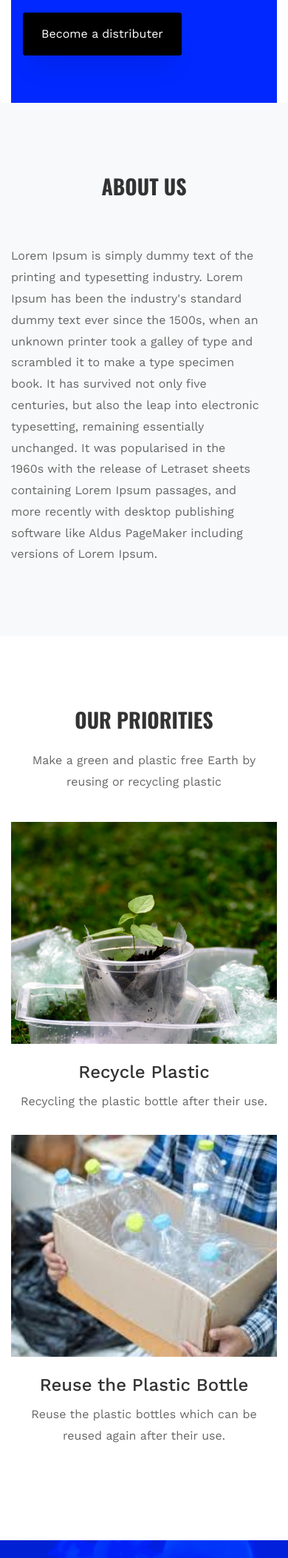
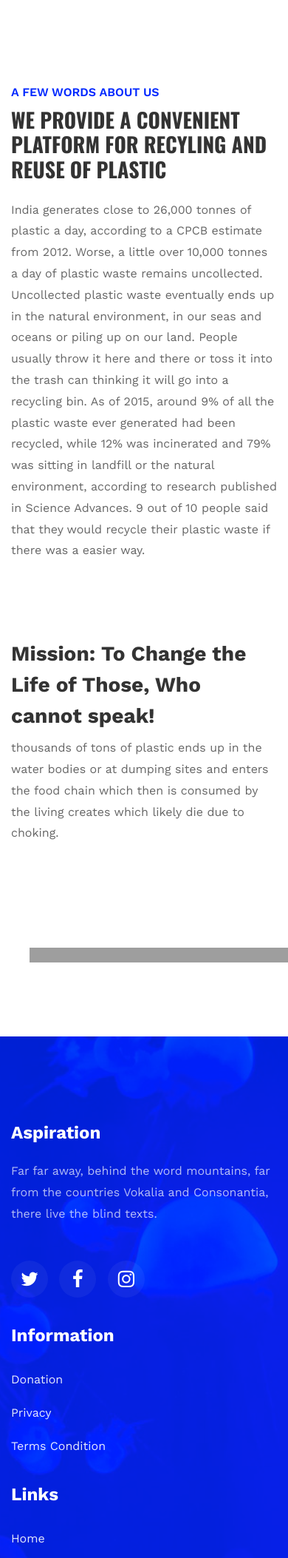
Before and after one commit to insignificantGuy/Hackathon-1, a Node server app: page /about in a window 390 px wide. Shown: the part 1641-3747 px from the top of the page at 74% size. Run offline with Node 20, Linux system fonts and the light colour scheme; some libraries are stand-ins or nearby versions; some web fonts are replaced; grey boxes are pictures that could not be loaded.

Commit message:
Updated about.ejs

```diff
--- a/views/about.ejs
+++ b/views/about.ejs
@@ -1,82 +1,38 @@
 <% include partials/header%>
-
-  <nav class="navbar navbar-expand-lg navbar-dark ftco_navbar bg-dark ftco-navbar-light" id="ftco-navbar">
-    <div class="container-fluid px-lg-5" style="background-color: rgb(0,0,0,0.2); width: 100%;">
-      <div class="collapse navbar-collapse" id="ftco-nav">
-        <a class="navbar-brand" href="index.html" style="font-weight: 800; color:#23c4da;">Aspiration</a>
-        <ul class="navbar-nav ml-auto">
-          <li class="nav-item active"><a href="index.html" class="nav-link">Home</a></li>
-          <li class="nav-item"><a href="about.html" class="nav-link">About us</a></li>
-          <li class="nav-item"><a href="services.html" class="nav-link">Services</a></li>
-          <li class="nav-item"><a href="causes.html" class="nav-link">Causes</a></li>
-          <li class="nav-item"><a href="facts.html" class="nav-link">Facts</a></li>
-          <li class="nav-item"><a href="contact.html" class="nav-link">Contact</a></li>
-        </ul>
-      </div>
-    </div>
-  </nav>
-  <!-- END nav -->
-
-  <div class="hero-wrap" style="background-image: url('images/disturb.jpeg');" data-stellar-background-ratio="0.5">
+    <section class="hero-wrap hero-wrap-2 js-fullheight" style="background-image: url('images/new3.jpg');" data-stellar-background-ratio="0.5">
       <div class="overlay"></div>
       <div class="container">
-      <div class="row no-gutters slider-text js-fullheight align-items-center justify-content-center"
-        data-scrollax-parent="true">
-        <div class="col-md-12 text ftco-animate mt-5 text-center" data-scrollax=" properties: { translateY: '70%' }">
-          <div class="play-video d-flex align-items-center justify-content-center" style="opacity: 0.5;"><a href="https://vimeo.com/45830194"
-              class="popup-vimeo"><span class="icon"><i class="ion-ios-play "></i></span></a></div>
-          <h1 class="mb-4" data-scrollax="properties: { translateY: '30%', opacity: 1.6 }">Give up Plastic bottles To
-            Make The Better World</h1>
-        </div>
-      </div>
-    </div>
-  </div>
-
-  <section class="ftco-section ftco-no-pt ftco-no-pb ftco-volunteer">
-    <div class="container-fluid px-md-0">
-      <div class="row no-gutters">
-        <div class="col-md-6 img-volunteer">
-          <div class="row no-gutters justify-content-end">
-            <div class="col-lg-7">
-              <div class="text py-5 pl-md-4 pr-md-3">
-                <h2 class="mb-4">Works to make a clean enviornment</h2>
-                <p>We help to get rid of plastic bottles which can be reused to get a plastic free world and get offers/vouchers.</p>
-                <p><a href="#" class="btn btn-primary py-3 px-4">Become a User</a></p>
-              </div>
-            </div>
-          </div>
-        </div>
-        <div class="col-md-6 d-flex align-items-center bg-primary">
-          <div class="about-text px-3 py-5 pl-md-5 pr-md-5">
-            <h2>Supply the company with plastic bottles to reduce it's expenses</h2>
-            <p>Supply the company with plastic bottle which can be reused or recycled to save the company's expenser</p>
-            <p><a href="#" class="btn btn-black py-3 px-4">Become a distributer</a></p>
-          </div>
+        <div class="row no-gutters slider-text js-fullheight align-items-end justify-content-center">
+          <div class="col-md-9 ftco-animate pb-5 text-center">
+            <h2 class="mb-3 bread">About Us</h2>
+            <p class="breadcrumbs"><span class="mr-2"><a href="index.html">Home <i class="ion-ios-arrow-forward"></i></a></span> <span>About us <i class="ion-ios-arrow-forward"></i></span></p>
           </div>
         </div>
       </div>
     </section>
 
-  <section class="ftco-section bg-light">
+    <section class="ftco-section ftco-no-pt ftco-no-pb">
     	<div class="container">
-      <div class="row justify-content-center pb-3">
-        <div class="col-md-7 heading-section text-center ftco-animate">
-          <h2 class="mb-4">About Us</h2>
+    		<div class="row d-flex">
+    			<div class="col-md-6 col-lg-5 d-flex">
+    				<div class="img d-flex align-self-stretch align-items-center" style="background-image: url('images/new4.jpg'); height: 600px; margin: 100px 0px 140px 0px; ">
     				</div>
     			</div>
-      <div class="row justify-content-center ftco-animate">
-        <div class="col-md-8">
-          <div class="featured-causes">
-            <div class="text mt-4 d-md-flex">
-              <div class="one d-flex">
-                <div class="mr-4">
-                  <p>Lorem Ipsum is simply dummy text of the printing and typesetting industry. Lorem Ipsum has been the
-                    industry's standard dummy text ever since the 1500s, when an unknown printer took a galley of type
-                    and scrambled it to make a type specimen book. It has survived not only five centuries, but also the
-                    leap into electronic typesetting, remaining essentially unchanged. It was popularised in the 1960s
-                    with the release of Letraset sheets containing Lorem Ipsum passages, and more recently with desktop
-                    publishing software like Aldus PageMaker including versions of Lorem Ipsum.</p>
-                </div>
+    			<div class="col-md-6 col-lg-7 pl-lg-5 py-5">
+    				<div class="py-md-5">
+	    				<div class="row justify-content-start pb-3">
+			          <div class="col-md-12 heading-section ftco-animate">
+			          	<span class="subheading">A Few Words About Us</span>
+			            <h2 class="mb-4">We provide a convenient platform for Recyling and Reuse of plastic
+
+                    <!--  <span class="number" data-number="100">0</span> --> <!-- Years -->
+
+                  </h2>
+			            <p>
+                      India generates close to 26,000 tonnes of plastic a day, according to a CPCB estimate from 2012. Worse, a little over 10,000 tonnes a day of plastic waste remains uncollected. Uncollected plastic waste eventually ends up in the natural environment, in our seas and oceans or piling up on our land. People usually throw it here and there or toss it into the trash can thinking it will go into a recycling bin. As of 2015, around 9% of all the plastic waste ever generated had been recycled, while 12% was incinerated and 79% was sitting in landfill or the natural environment, according to research published in Science Advances. 9 out of 10 people said that they would recycle their plastic waste if there was a easier way.
+                  </p>
+
+
 			          </div>
 			        </div>
 		        </div>
@@ -85,37 +41,23 @@
     	</div>
     </section>
 
-  <section class="ftco-section ftco-causes">
+    <section class="ftco-mission">
     	<div class="container">
-      <div class="row justify-content-center pb-4">
-        <div class="col-md-10 heading-section text-center ftco-animate">
-          <h2 class="mb-4">Our Priorities</h2>
-          <p>Make a green and plastic free Earth by reusing or recycling plastic</p>
-        </div>
-      </div>
     		<div class="row">
-        <div class="col-md-6">
-          <div class="causes causes-2 text-center ftco-animate">
-            <div class="img" style="background-image: url(images/recycle.jpeg);"></div>
-            <h2>Recycle Plastic</h2>
-            <p>Recycling the plastic bottle after their use.</p>
-
-          </div>
-        </div>
-        <div class="col-md-6">
-          <div class="causes causes-2 text-center ftco-animate">
-            <div class="img" style="background-image: url(images/reusing.jpeg);"></div>
-            <h2>Reuse the Plastic Bottle</h2>
-            <p>Reuse the plastic bottles which can be reused again after their use.</p>
-
+    			<div class="col-md-6 py-4 py-md-5 ftco-animate">
+    				<div class="py-md-4 pb-md-5">
+	    				<h3 style="width:1.3en" >Mission: To Change the Life of Those, Who cannot speak!</h3>
+	    				<p>thousands of tons of plastic ends up in the water bodies or at dumping sites and enters the food chain which then is consumed by the living creates which likely die due to choking.
+              </p>
     				</div>
     			</div>
 
-      </div>
-    </div>
+      <div class="col-md-4 py-6 py-md-1 img" style="background-image: url('images/new2.jpg'); margin-bottom: 10px; margin: 100px 0px 100px 40px; padding-bottom: 20px;" ></div>
         </div>
 
+
     	</div>
+
+
     </section>
-
 <% include partials/footer%>
```
Lines whose indentation alone changed are shown as unchanged.
